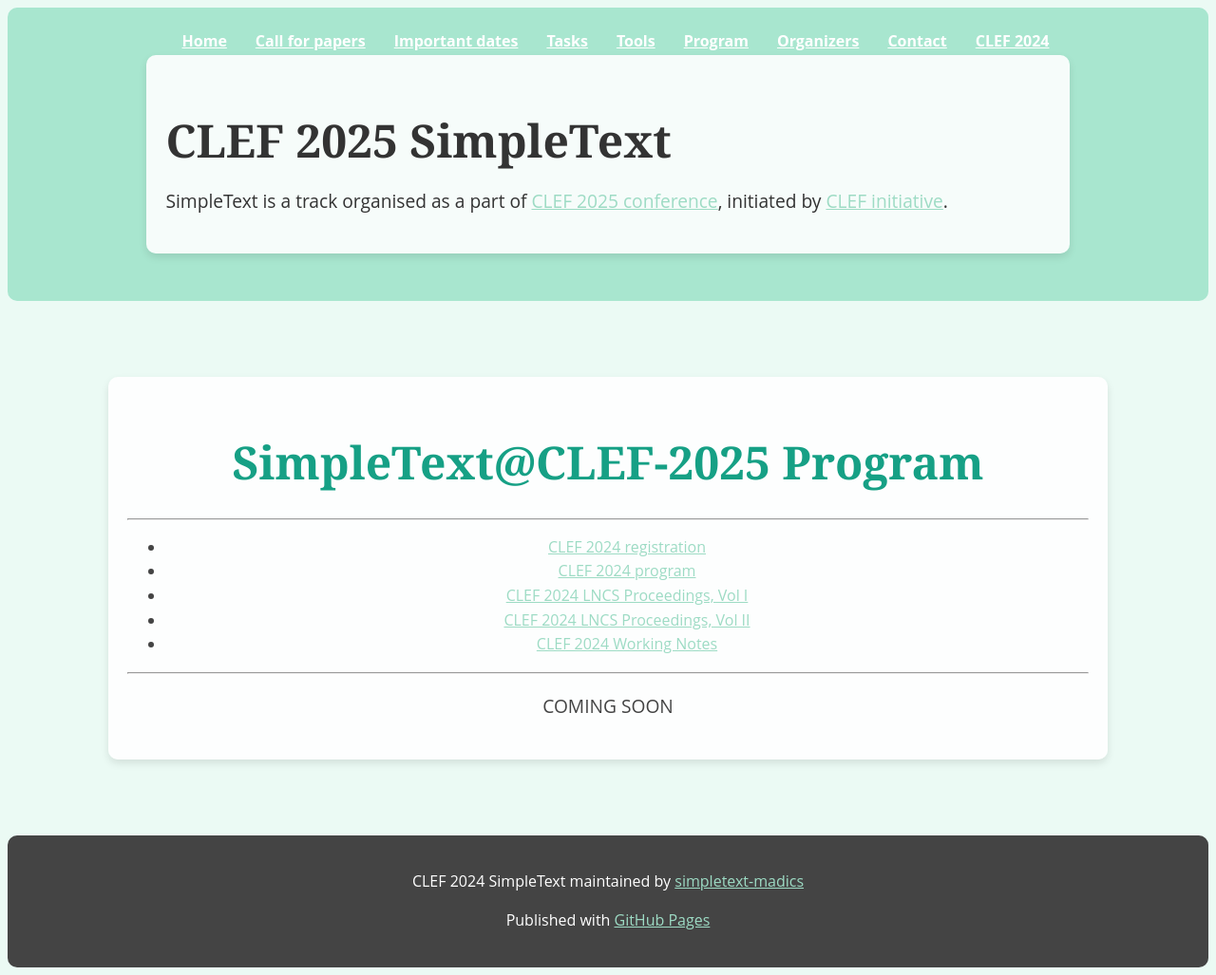
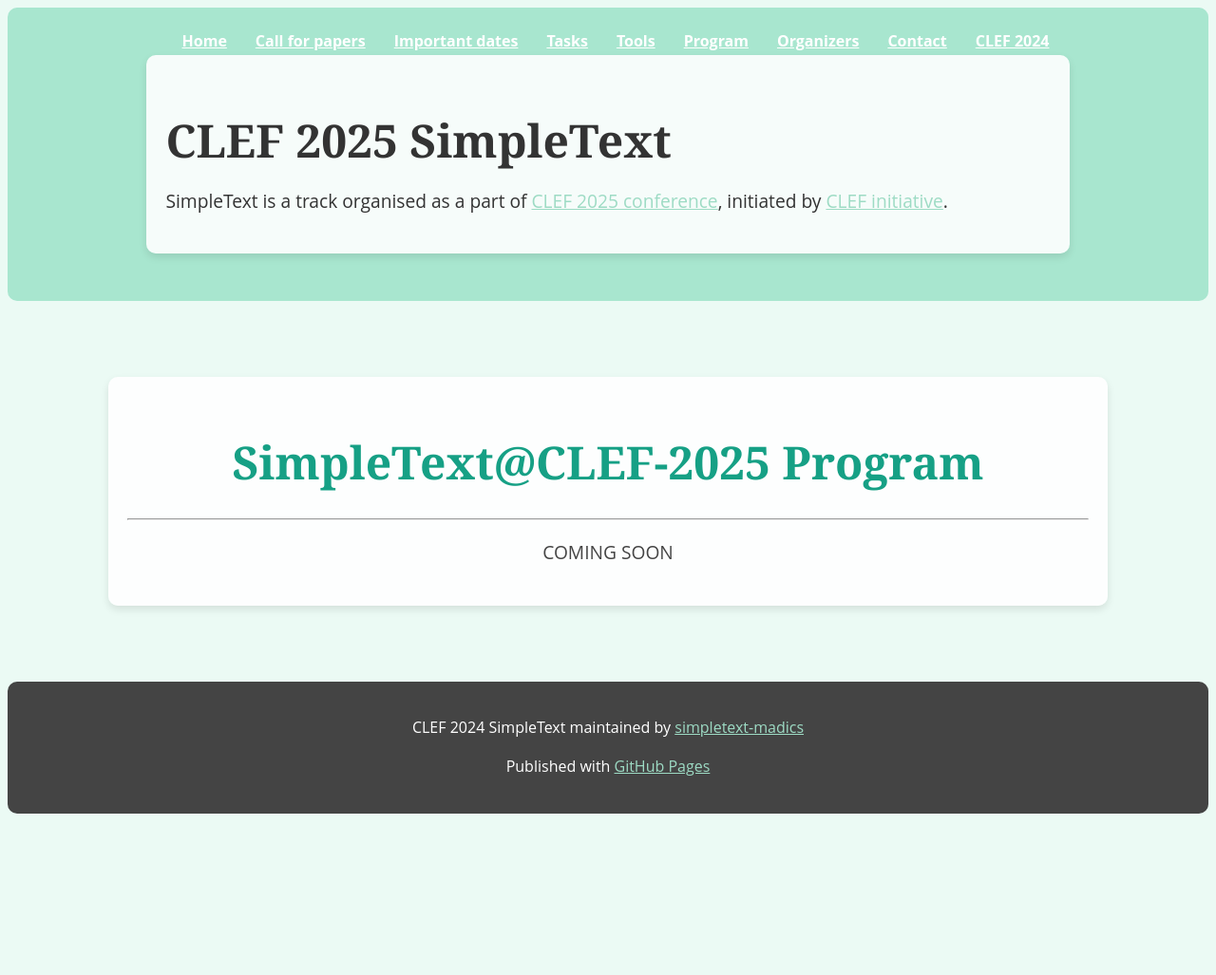
Before and after one commit to simpletext-madics/2025, a Jekyll site: the page built from program.md, in a window 1280 px wide and 1027 px high. Shown: the whole window at 95% size. Built offline with Jekyll 4.4.1, drawn with Linux system fonts in a browser that asks for light colours.

Commit message:
Update program.md

```diff
--- a/program.md
+++ b/program.md
@@ -7,12 +7,4 @@ title: Program
 
 ------------------------------------------------------------
 
-* [CLEF 2024 registration](https://clef2024.clef-initiative.eu/index.php?page=Pages/conference_registration.html)
-* [CLEF 2024 program](https://clef2024.clef-initiative.eu/index.php?page=Pages/programme.html)
-* [CLEF 2024 LNCS Proceedings, Vol I](https://doi.org/10.1007/978-3-031-71736-9)
-* [CLEF 2024 LNCS Proceedings, Vol II](https://doi.org/10.1007/978-3-031-71908-0)
-* [CLEF 2024 Working Notes](https://ceur-ws.org/Vol-3740/)
-
-------------------------------------------------------------
-
 COMING SOON
```
